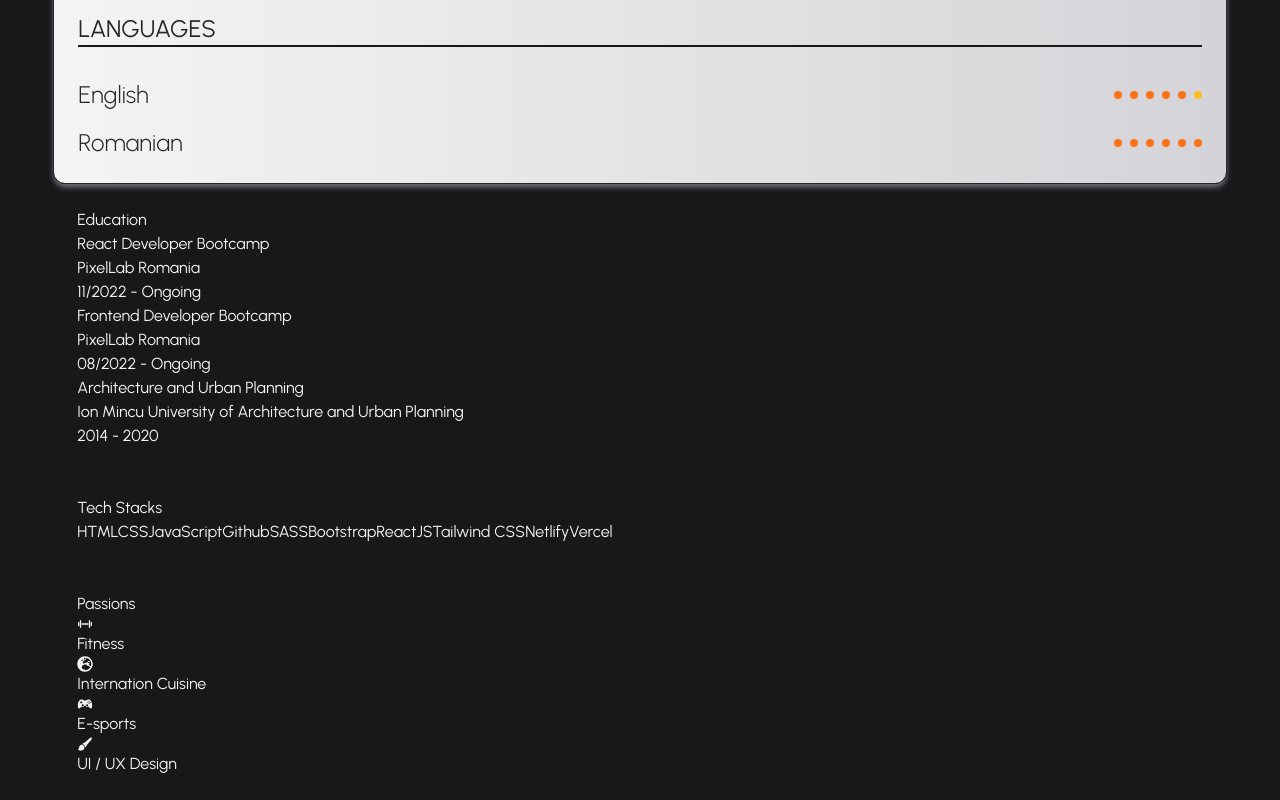
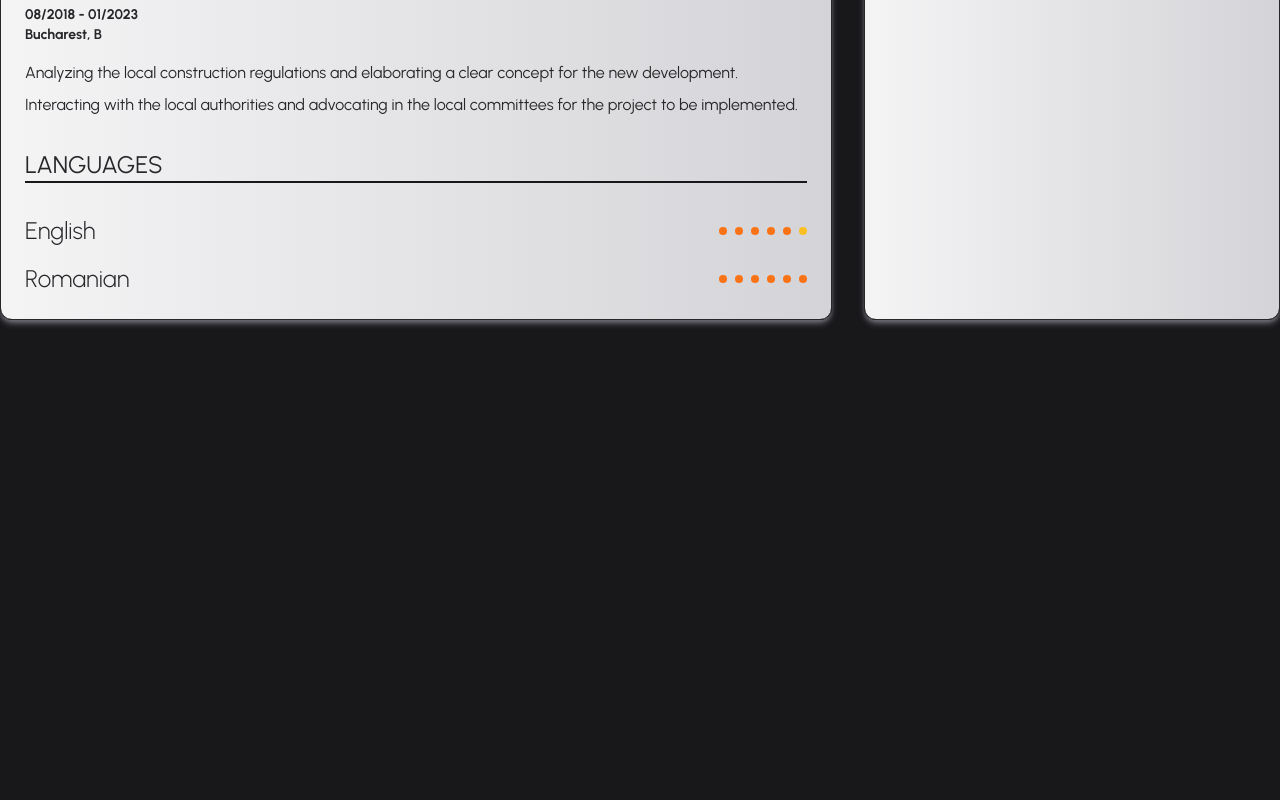
Before and after one commit to Alex-Rusovici/resume, a Next.js app: page / in a window 1280 px wide. Shown: the part 1683-2483 px from the top of the page. After the commit the page ends 2035 px from the top, so only its background shows below. Built offline with nearby package versions, Linux system fonts and the light colour scheme.

Commit message:
layout
layout

```diff
--- a/src/components/Education.jsx
+++ b/src/components/Education.jsx
@@ -1,31 +1,33 @@
-const container = 'container mx-auto p-6'
+const h3Css = 'text-2xl uppercase border-b-2 border-zinc-900 mb-8'
+const h4Css = 'text-2xl font-light mt-8'
+const h5CssEducation = 'text-xl text-amber-500'
 
 export const Education = () => {
-  return <div className={container}>
+  return <div>
     <section>
-      <h3>Education</h3>
+      <h3 className={h3Css}>Education</h3>
 
-      <h4>React Developer Bootcamp</h4>
+      <h4 className={h4Css}>React Developer Bootcamp</h4>
 
-      <h5>PixelLab Romania</h5>
+      <h5 className={h5CssEducation}>PixelLab Romania</h5>
 
-      <p>11/2022 - Ongoing</p>
+      <p className="text-sm font-bold">11/2022 - Ongoing</p>
     </section>
 
     <section>
-      <h3>Frontend Developer Bootcamp</h3>
+      <h4 className={h4Css}>Frontend Developer Bootcamp</h4>
 
-      <h4>PixelLab Romania</h4>
+      <h5 className={h5CssEducation}>PixelLab Romania</h5>
 
-      <p>08/2022 - Ongoing</p>
+      <p className="text-sm font-bold">08/2022 - Ongoing</p>
     </section>
 
     <section>
-      <h3>Architecture and Urban Planning</h3>
+      <h4 className={h4Css}>Architecture and Urban Planning</h4>
 
-      <h4>Ion Mincu University of Architecture and Urban Planning</h4>
+      <h5 className={h5CssEducation}>Ion Mincu University of Architecture and Urban Planning</h5>
 
-      <p>2014 - 2020</p>
+      <p className="text-sm font-bold">2014 - 2020</p>
     </section>
   </div>
   }
--- a/src/components/Passions.jsx
+++ b/src/components/Passions.jsx
@@ -3,29 +3,30 @@ import { IoIosBrush } from 'react-icons/io';
 import {FaGlobeEurope} from 'react-icons/fa';
 import {GiConsoleController} from 'react-icons/gi';
 
-const container = 'container mx-auto p-6'
+const h3Css = 'text-2xl uppercase border-b-2 border-zinc-900 mb-8'
+const passionsLayout = 'text-lg flex flex-row items-center gap-2'
 
 export const Passions = () => {
-  return <div className={container}>
-    <h3>Passions</h3>
+  return <div>
+    <h3 className={h3Css}>Passions</h3>
 
-    <div>
-      <div>
+    <div className='flex flex-col gap-4'>
+      <div className={passionsLayout}>
         <IoIosFitness></IoIosFitness>
         <p>Fitness</p>
       </div>
 
-      <div>
+      <div className={passionsLayout}>
         <FaGlobeEurope></FaGlobeEurope>
         <p>Internation Cuisine</p>
       </div>
 
-      <div>
+      <div className={passionsLayout}>
         <GiConsoleController></GiConsoleController>
         <p>E-sports</p>
       </div>
 
-      <div>
+      <div className={passionsLayout}>
         <IoIosBrush></IoIosBrush>
         <p>UI / UX Design</p>
       </div>
--- a/src/components/TechStacks.jsx
+++ b/src/components/TechStacks.jsx
@@ -1,20 +1,20 @@
-const container = 'container mx-auto p-6'
+const h3Css = 'text-2xl uppercase border-b-2 border-zinc-900 mb-8'
 
 export const TechStacks = () => {
-  return <div className={container}>
-    <h3>Tech Stacks</h3>
+  return <div>
+    <h3 className={h3Css}>Tech Stacks</h3>
 
-    <p>
-      <span>HTML</span>
-      <span>CSS</span>
-      <span>JavaScript</span>
-      <span>Github</span>
-      <span>SASS</span>
-      <span>Bootstrap</span>
-      <span>ReactJS</span>
-      <span>Tailwind CSS</span>
-      <span>Netlify</span>
-      <span>Vercel</span>
-    </p>
+    <div className="flex flex-wrap text-lg">
+      <span className="after:content-['|'] after:mx-2">HTML</span>
+      <span className="after:content-['|'] after:mx-2">CSS</span>
+      <span className="after:content-['|'] after:mx-2">JavaScript</span>
+      <span className="after:content-['|'] after:mx-2">Github</span>
+      <span className="after:content-['|'] after:mx-2">SASS</span>
+      <span className="after:content-['|'] after:mx-2">Bootstrap</span>
+      <span className="after:content-['|'] after:mx-2">ReactJS</span>
+      <span className="after:content-['|'] after:mx-2">Tailwind CSS</span>
+      <span className="after:content-['|'] after:mx-2">Netlify</span>
+      <span className="after:content-['|'] after:mx-2">Vercel</span>
+    </div>
   </div>
 }
--- a/src/pages/index.jsx
+++ b/src/pages/index.jsx
@@ -7,7 +7,8 @@ import {Education} from '@/components/Education';
 import {TechStacks} from '@/components/TechStacks';
 import {Passions} from '@/components/Passions';
 
-const sectionContainer = 'container mx-auto p-6 bg-gradient-to-r from-zinc-100 to-zinc-300 text-zinc-800 border border-zinc-800 rounded-xl b shadow-md shadow-zinc-500 flex flex-col gap-8'
+const sectionContainerLarge = 'container mx-auto mb-8 p-6 lg:w-4/6 bg-gradient-to-r from-zinc-100 to-zinc-300 text-zinc-800 border border-zinc-800 rounded-xl b shadow-md shadow-zinc-500 flex flex-col gap-8'
+const sectionContainerSmall = 'container mx-auto mb-8 p-6 lg:w-2/6 bg-gradient-to-r from-zinc-100 to-zinc-300 text-zinc-800 border border-zinc-800 rounded-xl b shadow-md shadow-zinc-500 flex flex-col gap-8'
 
 export default function Home() {
   return (
@@ -19,25 +20,19 @@ export default function Home() {
         <link rel="icon" href="/favicon.ico" />
       </Head>
 
-        <div className='CV w-11/12 mx-auto mt-4'>
+        <div className='CV container mx-auto mt-8'>
           <Header></Header>
 
-          <main className='mt-8'>
-            <section className={sectionContainer}>
+          <main className='mt-8 lg:flex lg:gap-8'>
+            <section className={sectionContainerLarge}>
               <Summary></Summary>
               <Experience></Experience>
               <Languages></Languages>
             </section>
 
-            <section>
+            <section className={sectionContainerSmall}>
               <Education></Education>
-            </section>
-
-            <section>
               <TechStacks></TechStacks>
-            </section>
-
-            <section>
               <Passions></Passions>
             </section>
           </main>
```
